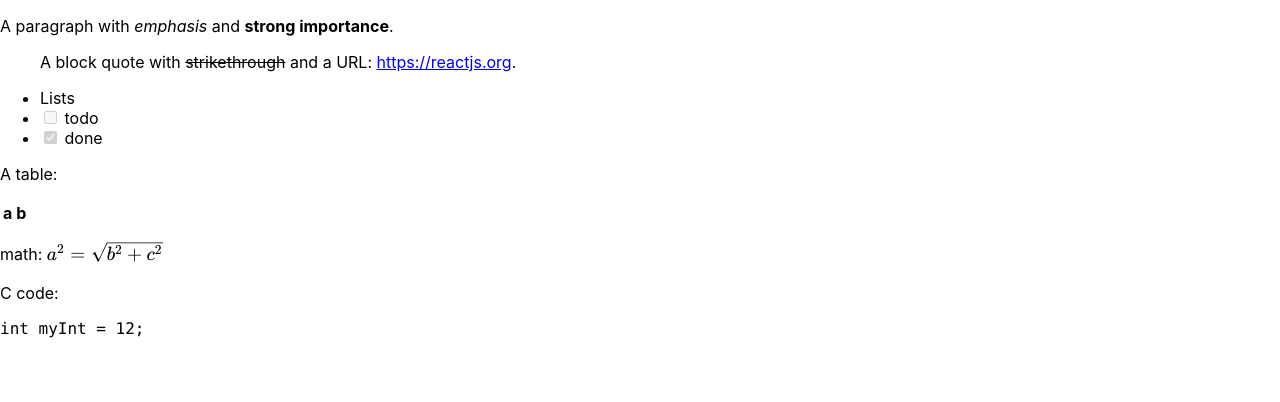
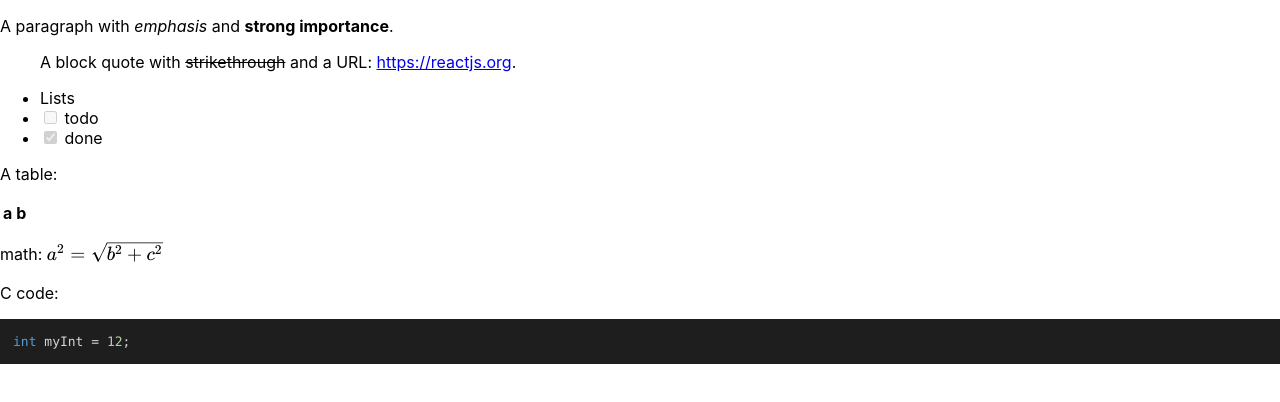
Before and after one commit to adrianclinansmith/markdown-cards, a React (Create React App) app: page / in a window 1280 px wide. Shown: the top 402 px of the page. Built offline with nearby package versions, Linux system fonts and the light colour scheme.

Commit message:
fixed react-syntax-highlighter style type issue

```diff
--- a/src/App.tsx
+++ b/src/App.tsx
@@ -1,9 +1,16 @@
+/*
+	react-syntax-highlighter style issue:
+	https://github.com/react-syntax-highlighter/react-syntax-highlighter/issues/479
+*/
+
 import React from "react";
 import ReactMarkdown from "react-markdown";
 import remarkGfm from 'remark-gfm';
 import remarkMath from 'remark-math';
 import rehypeKatex from 'rehype-katex';
 import {Prism as SyntaxHighlighter} from "react-syntax-highlighter";
+import {vscDarkPlus} from 'react-syntax-highlighter/dist/esm/styles/prism';
+import MdCodeBlock from "./MdCodeBlock";
 
 import 'katex/dist/katex.min.css'
 
@@ -36,6 +43,24 @@ function App() {
 				children={mdString}
 				remarkPlugins={[remarkGfm, remarkMath]}
 				rehypePlugins={[rehypeKatex]}
+				components={{
+					code({inline, className, children, style, ...props}) {
+					  const match = /language-(\w+)/.exec(className || '')
+					  return !inline && match ? (
+						<SyntaxHighlighter
+						  children={String(children).replace(/\n$/, '')}
+						  style={vscDarkPlus}
+						  language={match[1]}
+						  PreTag="div"
+						  {...props}
+						/>
+					  ) : (
+						<code className={className} {...props}>
+						  {children}
+						</code>
+					  )
+					}
+				  }}
 			/>
 		</header>
 	</div>
--- /dev/null
+++ b/src/MdCodeBlock.tsx
@@ -0,0 +1,27 @@
+/*
+	Sources:
+	https://github.com/react-syntax-highlighter/react-syntax-highlighter
+	https://johnphung.tech/blog/adding-code-syntax-highlighting-react-markdown
+*/
+
+import { Prism as SyntaxHighlighter } from "react-syntax-highlighter"
+import { materialDark } from "react-syntax-highlighter/dist/esm/styles/prism"
+
+type Props = {
+    language: string
+    children: string
+}
+
+function MdCodeBlock({ language, children }: Props) {
+    return (
+        <SyntaxHighlighter
+            children={children}
+            language={language}
+			showLineNumbers={true}
+            style={materialDark}
+            wrapLines={true}
+        />
+    )
+}
+
+export default MdCodeBlock
```
